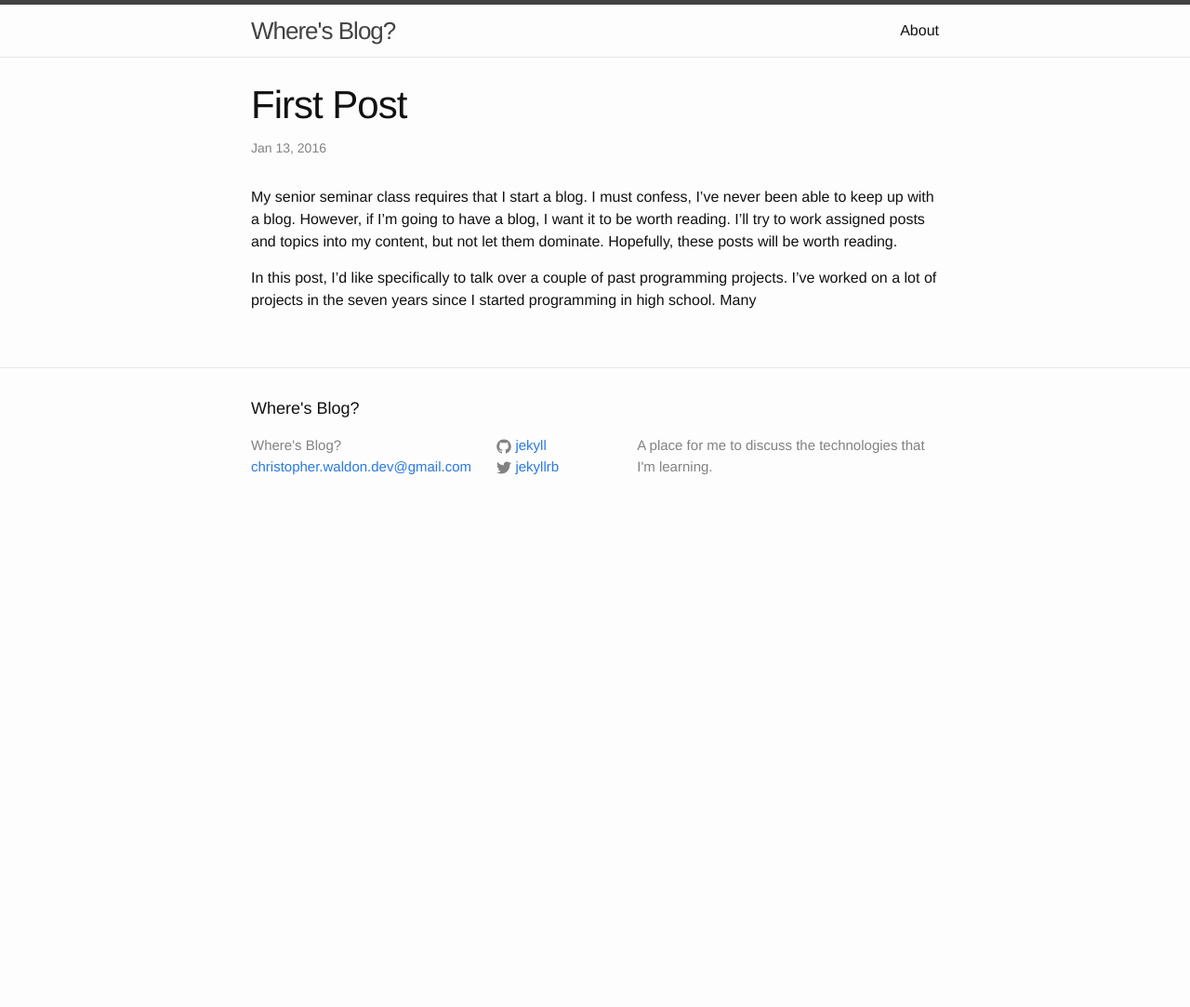
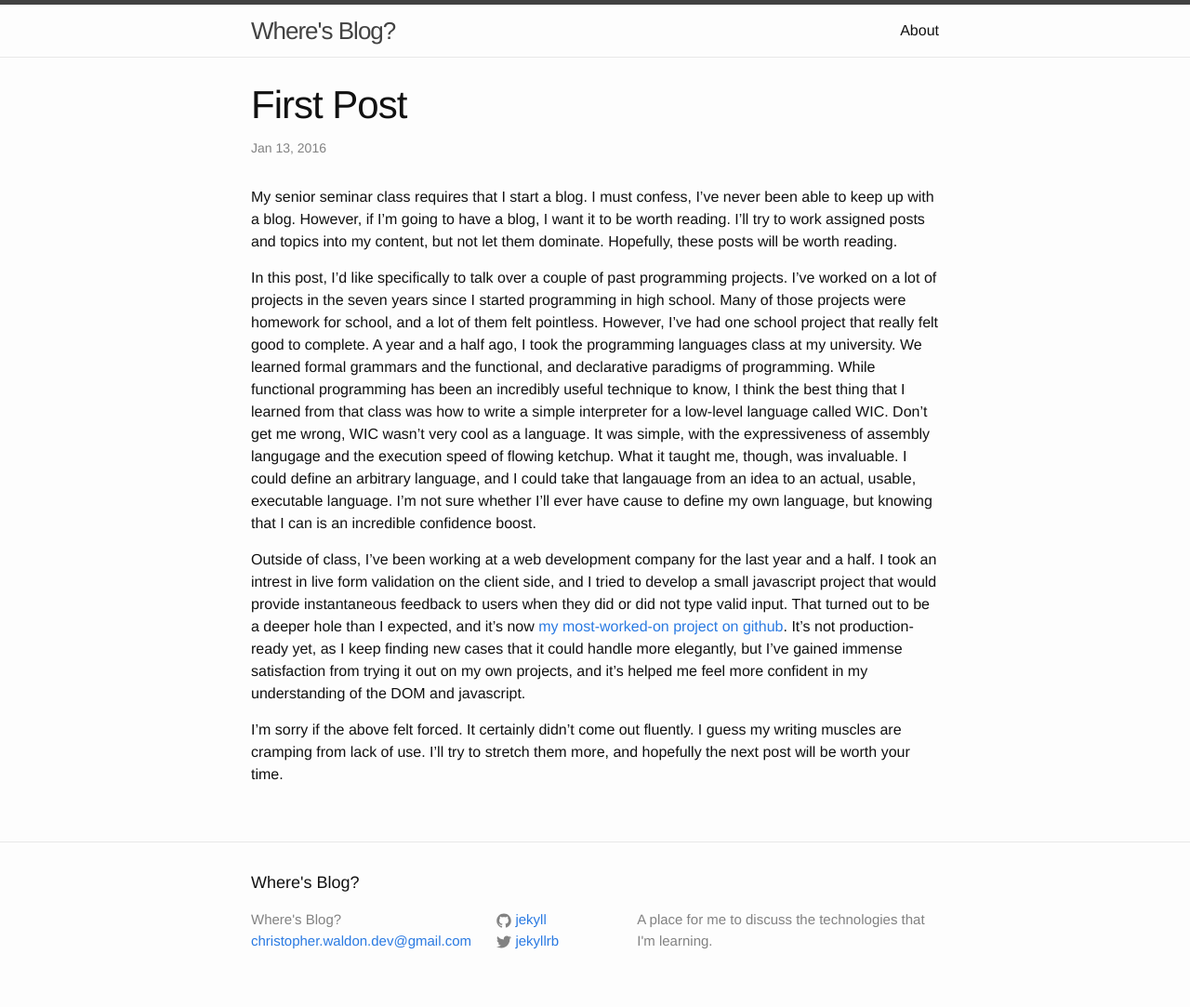
Before and after one commit to whereswaldon/coding-blog, a Jekyll site: the page built from _posts/2016-01-13-first-post.markdown, in a window 1280 px wide. Shown: the whole page at 93% size. Built offline with Jekyll 4.4.1, drawn with Linux system fonts in a browser that asks for light colours; before the commit the page ends 900 px from its top, so only the background shows below that.

Commit message:
Finish first post

```diff
--- a/_posts/2016-01-13-first-post.markdown
+++ b/_posts/2016-01-13-first-post.markdown
@@ -6,4 +6,8 @@ categories: jekyll update
 ---
 My senior seminar class requires that I start a blog. I must confess, I've never been able to keep up with a blog. However, if I'm going to have a blog, I want it to be worth reading. I'll try to work assigned posts and topics into my content, but not let them dominate. Hopefully, these posts will be worth reading.
 
-In this post, I'd like specifically to talk over a couple of past programming projects. I've worked on a lot of projects in the seven years since I started programming in high school. Many
+In this post, I'd like specifically to talk over a couple of past programming projects. I've worked on a lot of projects in the seven years since I started programming in high school. Many of those projects were homework for school, and a lot of them felt pointless. However, I've had one school project that really felt good to complete. A year and a half ago, I took the programming languages class at my university. We learned formal grammars and the functional, and declarative paradigms of programming. While functional programming has been an incredibly useful technique to know, I think the best thing that I learned from that class was how to write a simple interpreter for a low-level language called WIC. Don't get me wrong, WIC wasn't very cool as a language. It was simple, with the expressiveness of assembly langugage and the execution speed of flowing ketchup. What it taught me, though, was invaluable. I could define an arbitrary language, and I could take that langauage from an idea to an actual, usable, executable language. I'm not sure whether I'll ever have cause to define my own language, but knowing that I can is an incredible confidence boost.
+
+Outside of class, I've been working at a web development company for the last year and a half. I took an intrest in live form validation on the client side, and I tried to develop a small javascript project that would provide instantaneous feedback to users when they did or did not type valid input. That turned out to be a deeper hole than I expected, and it's now [my most-worked-on project on github](https://github.com/whereswaldon/backfeed). It's not production-ready yet, as I keep finding new cases that it could handle more elegantly, but I've gained immense satisfaction from trying it out on my own projects, and it's helped me feel more confident in my understanding of the DOM and javascript.
+
+I'm sorry if the above felt forced. It certainly didn't come out fluently. I guess my writing muscles are cramping from lack of use. I'll try to stretch them more, and hopefully the next post will be worth your time.
```
